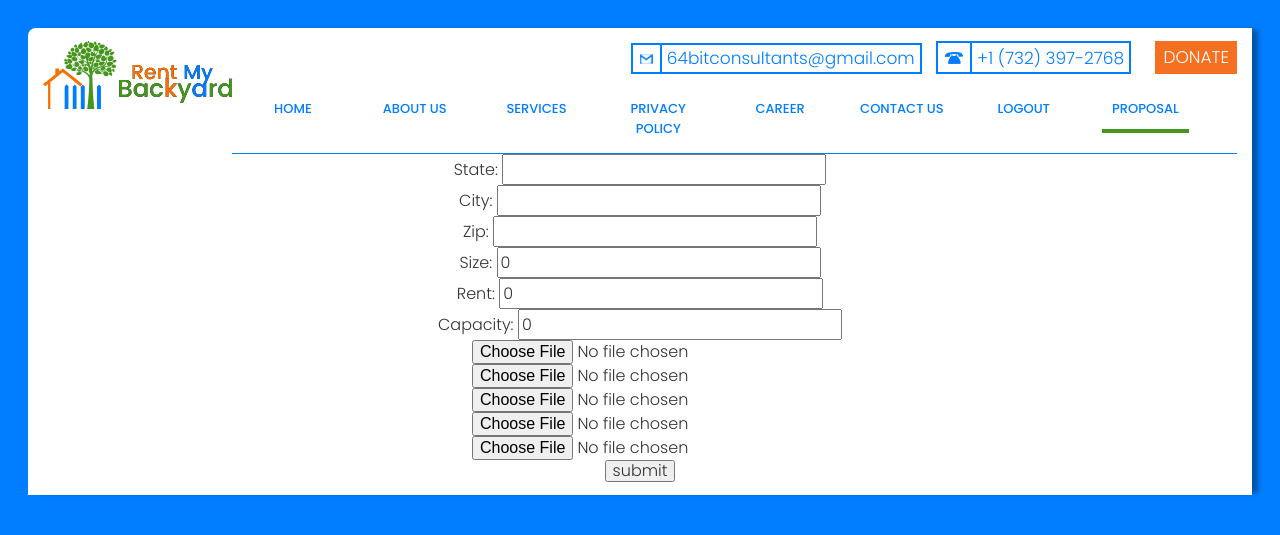
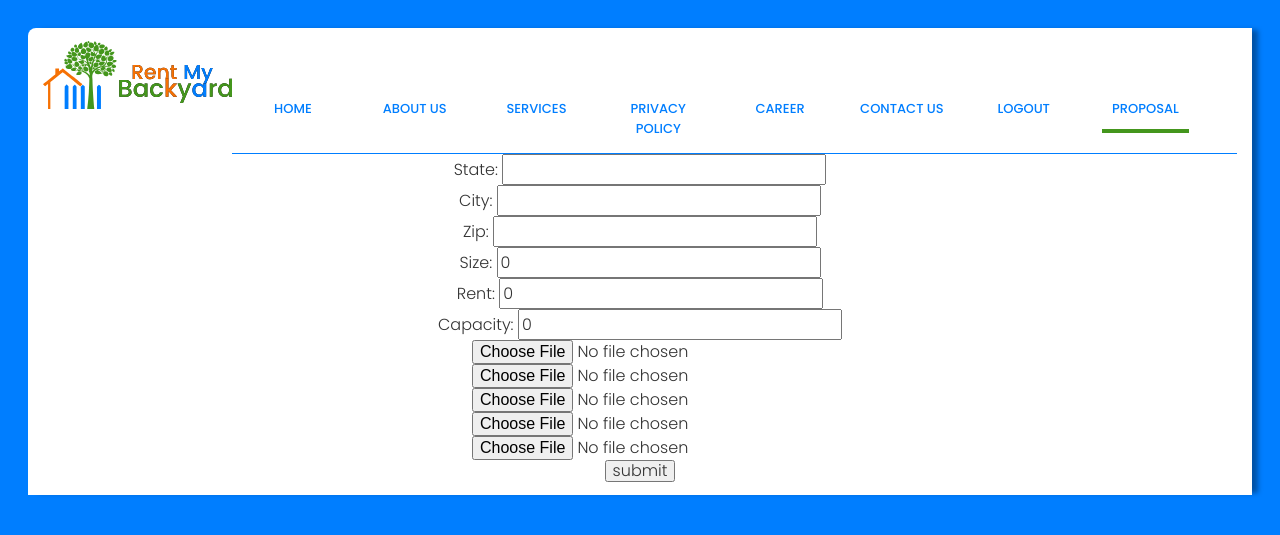
Before and after one commit to 64bitconsultants/Rentingbackyard-Django, a Django app: page /proposal/ in a window 1280 px wide. Shown: the top 535 px of the page. Run offline with Django 3.2, Linux system fonts and the light colour scheme; some libraries are stand-ins or nearby versions.

Commit message:
donation removed

```diff
--- a/Rbhome/templates/Rbhome/proposal.html
+++ b/Rbhome/templates/Rbhome/proposal.html
@@ -25,7 +25,8 @@
                             <a href="#"><img src="{% static 'Rbhome/images/logo.svg' %}" alt="" /></a>
                         </div>
                     </div>
-            		<div class="col-lg-10 col-md-10 col-sm-9 col-xs-8">
+
+            		<!--<div class="col-lg-10 col-md-10 col-sm-9 col-xs-8">
                         <div class="top_buttons">
                             <ul>
                                 <li class="mb_none">
@@ -41,7 +42,7 @@
                                 </li>
                             </ul>
                         </div>
-                    </div>
+                    </div>-->
                 </div>
             </div>
             <div class="container-fluid">
@@ -51,7 +52,7 @@
                         	<nav class="navbar navbar-default">
                               <div class="container-fluid">
                                 <!-- Brand and toggle get grouped for better mobile display -->
-                                <div class="navbar-header">
+                                <!--<div class="navbar-header">
                                   <button type="button" class="navbar-toggle collapsed" data-toggle="collapse" data-target="#bs-example-navbar-collapse-1" aria-expanded="false">
                                     <span class="sr-only">Toggle navigation</span>
                                     <span class="icon-bar"></span>
@@ -59,7 +60,7 @@
                                     <span class="icon-bar"></span>
                                   </button>
                                   <a class="navbar-brand" href="#">DONATE</a>
-                                </div>
+                                </div>-->
 
                                 <!-- Collect the nav links, forms, and other content for toggling -->
                                 <div class="collapse navbar-collapse" id="bs-example-navbar-collapse-1">
```
Also changed, not shown: Rbhome/templates/Rbhome/index.html (+4 -4 lines), Rbhome/templates/Rbhome/login.html (+5 -4 lines), Rbhome/templates/Rbhome/signup.html (+5 -4 lines).
